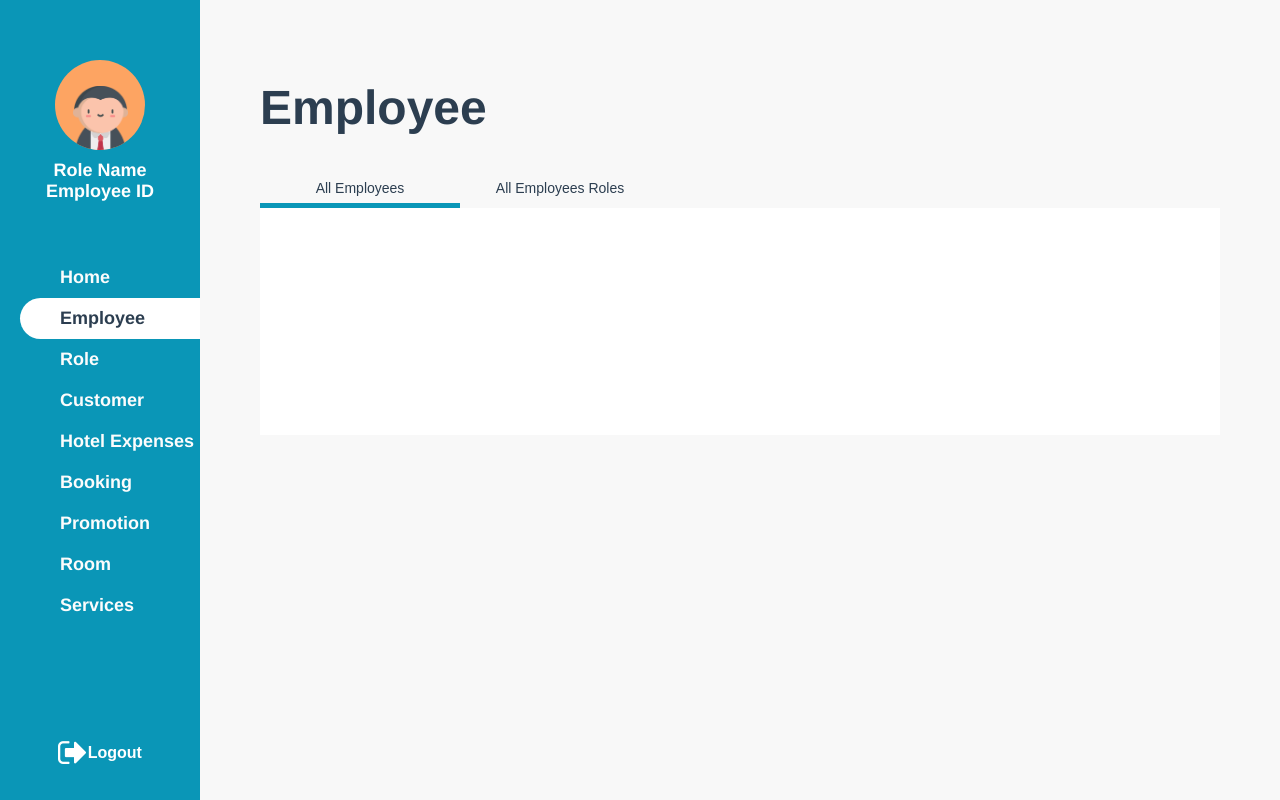
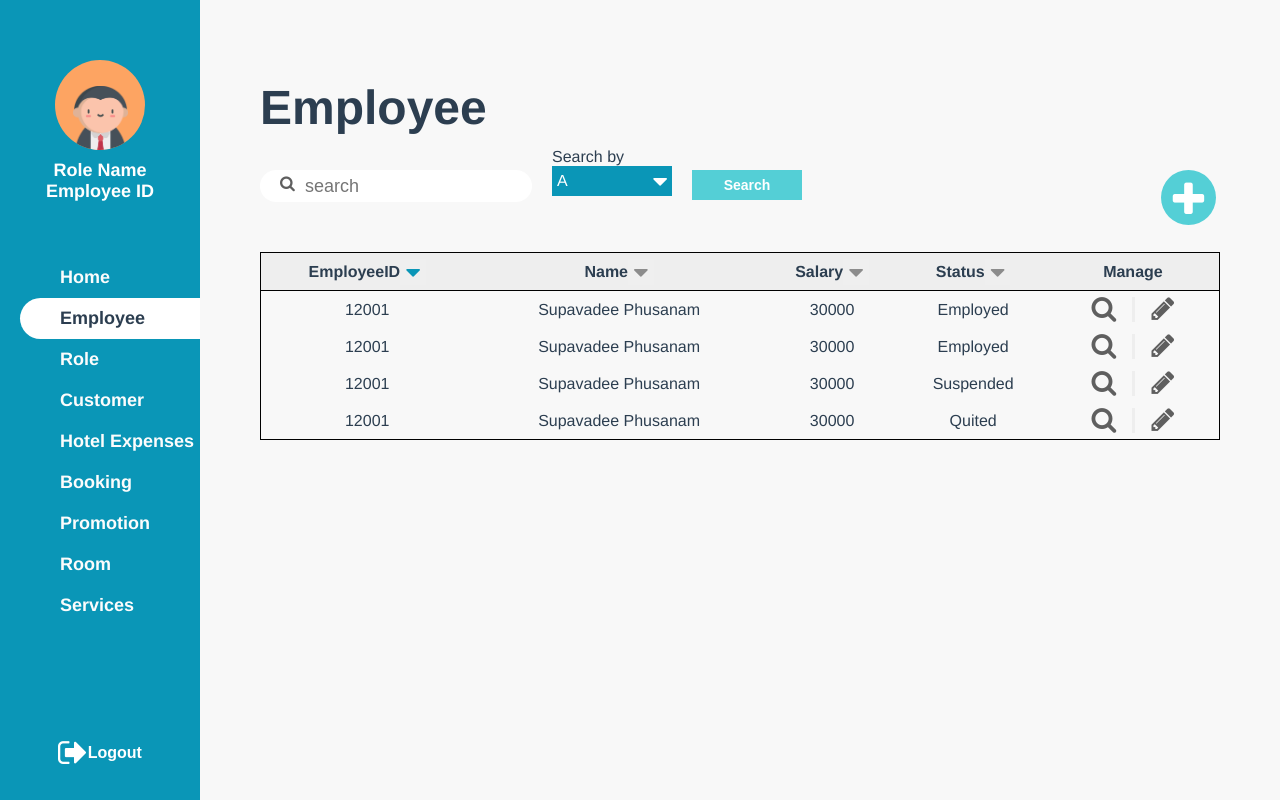
Before and after one commit to qbeam/PocoLoco, a Vue app: page /Employee in a window 1280 px wide. Built offline with nearby package versions, Linux system fonts and the light colour scheme; what v-calendar, vue3-apexcharts would draw is missing.

Commit message:
Edit employee for receptionist

```diff
--- a/src/views/Employee.vue
+++ b/src/views/Employee.vue
@@ -19,11 +19,11 @@
       </div>
 
       <div class="inner-container">
-
+        <AllEmployee v-if="selected == menus[0]" />
       </div>
     </div>
-    <div v-if="role === 'Receptionist'">
-      <div class="menu-bar">
+
+      <div class="menu-bar" v-if="role === 'Receptionist'">
         <div>
           <span class="icon-wrap">
             <i class="fa fa-search fa-1x"></i>
@@ -48,7 +48,7 @@
         />
       </div>
 
-      <table v-if="sampleEmployee.length !== 0">
+      <table v-if="sampleEmployee.length !== 0 && role === 'Receptionist'">
         <tr>
           <th v-for="(colName, i) in colNames" :key="i">
             <div class="tb-head">
@@ -219,11 +219,11 @@
           </label>
         </div>
       </Popup>
-    </div>
   </TablePage>
 </template>
 
 <script>
+import AllEmployee from "../components/AllEmployee";
 import TablePage from "../components/TablePage";
 import DefaultButton from "../components/DefaultButton.vue";
 import PaginationBar from "../components/PaginationBar.vue";
@@ -308,6 +308,7 @@ const sampleEmployee = [
 export default {
   name: "Employee",
   components: {
+    AllEmployee,
     DefaultButton,
     TablePage,
     PaginationBar,
@@ -333,7 +334,7 @@ export default {
       currentPage: 1,
       activeArrow: 0,
       sortDirection: "down",
-      role: "Business Owner",
+      role: "Receptionist",
     };
   },
   methods: {
```
